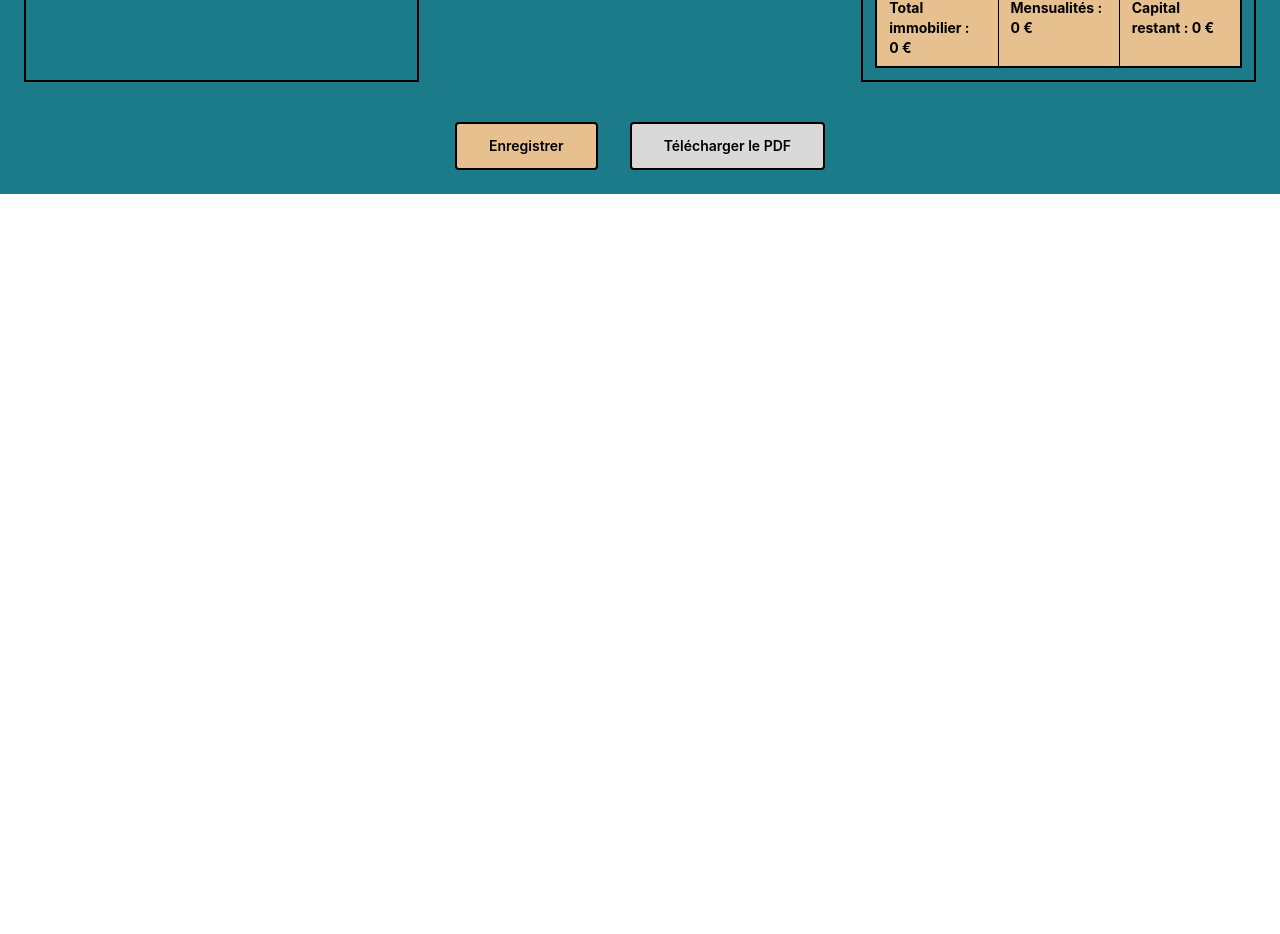
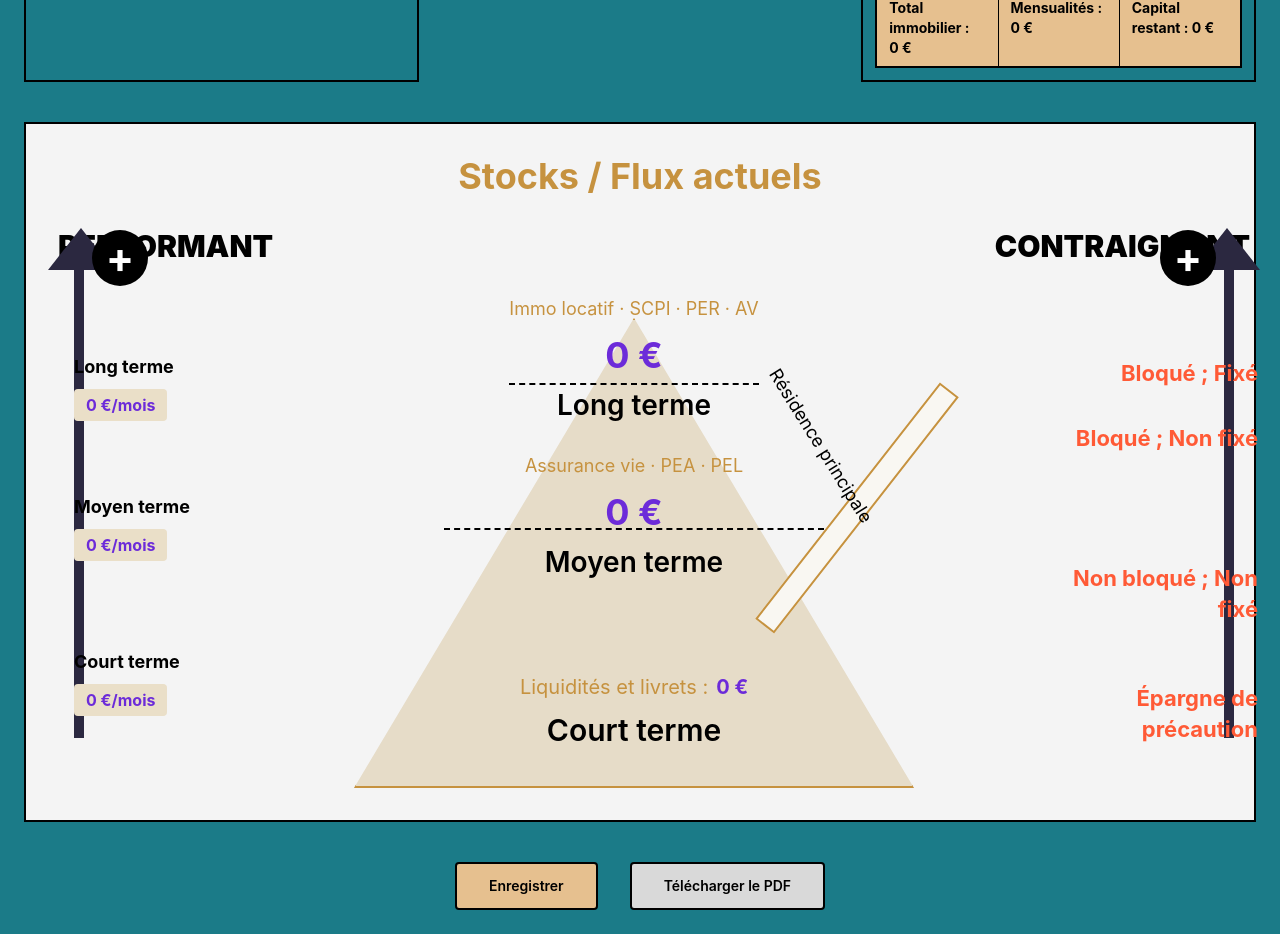
Before and after one commit to Patrimoine-sur-mesure/bilan-patrimonial, a React (Vite) app: page / in a window 1280 px wide. Shown: the part 2360-3294 px from the top of the page. Before the commit the page ends 2554 px from the top, so only its background shows below. Built offline with nearby package versions, Linux system fonts and the light colour scheme; no server answers; the database is empty.

Commit message:
Ajout telecharge pdf

```diff
--- a/src/FormulaireBudgetPatrimonial.jsx
+++ b/src/FormulaireBudgetPatrimonial.jsx
@@ -978,7 +978,17 @@ const epargneMensuelleLT = useMemo(
       )}
 
 
-      <div className="mt-10 flex w-full justify-center">
+			  <PyramidePatrimoineActuel
+		  euro={euro}
+		  stockCT={assetsByCat["Court terme"]}
+		  stockMT={assetsByCat["Moyen terme"]}
+		  stockLT={assetsByCat["Long terme"]}
+		  fluxCT={epargneMensuelleCT}
+		  fluxMT={epargneMensuelleMT}
+		  fluxLT={epargneMensuelleLT}
+		/>
+
+<div className="mt-10 flex w-full justify-center">
         <div className="flex gap-8">
           <button
             type="button"
```
